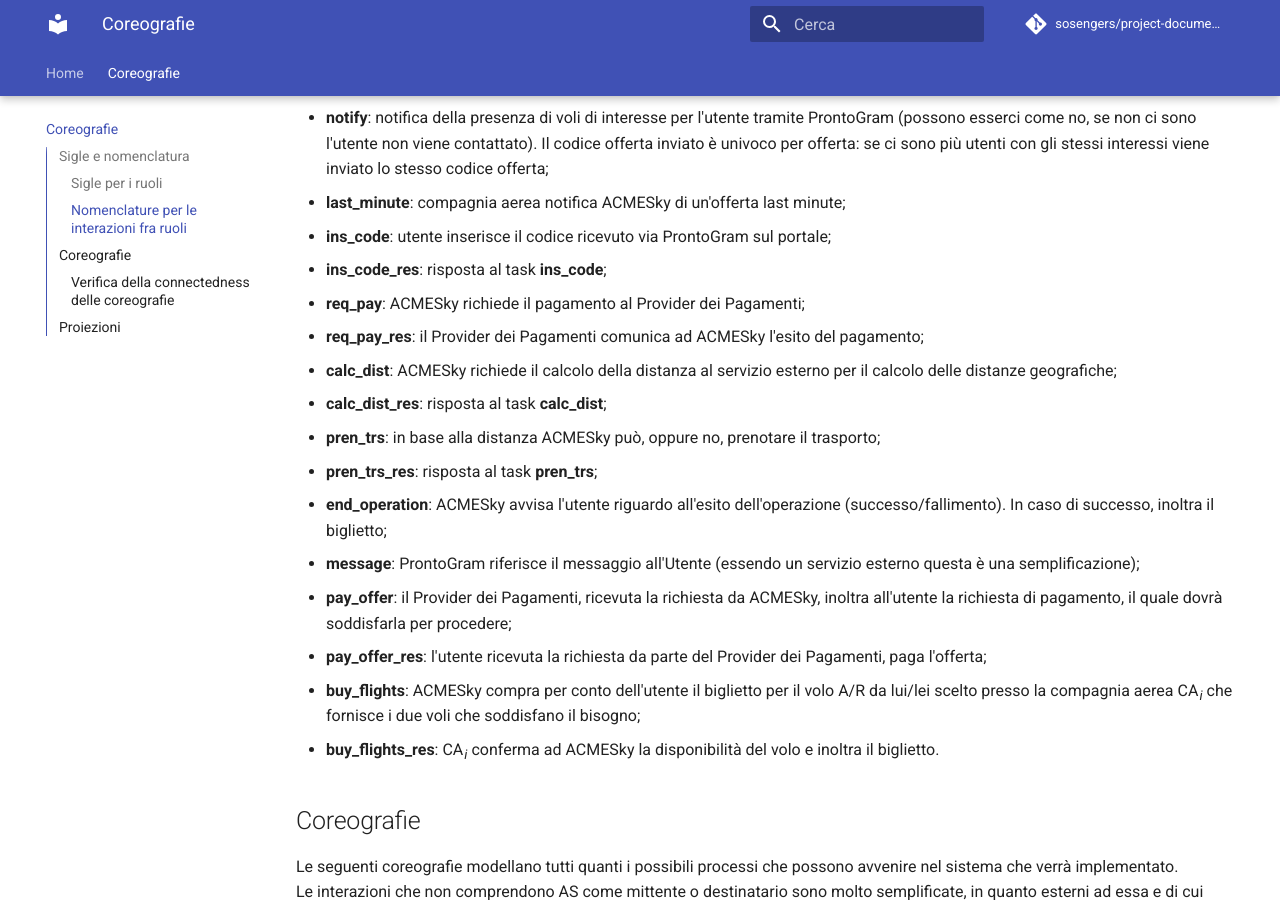
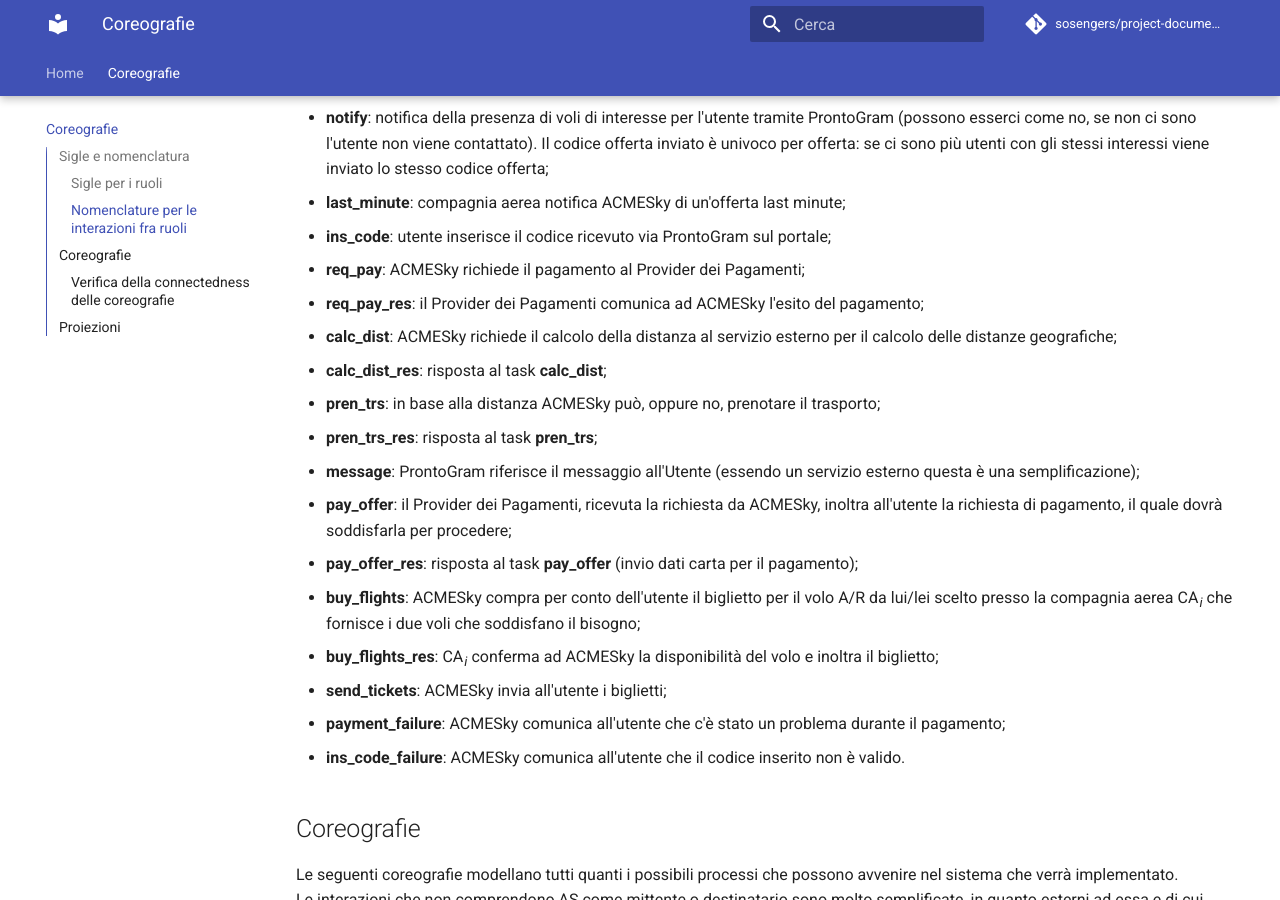
Before and after one commit to sosengers/project-documentation, an MkDocs documentation site: the page built from docs/choreographies.md, in a window 1280 px wide and 900 px high, scrolled down 659 px. Built offline with MkDocs 1.6.1 and Material for MkDocs 9.7.7, drawn with Linux system fonts in a browser that asks for light colours; comment, search, counter and statistics services are not loaded.

Commit message:
Aggiornate descrizioni task delle coreografie

```diff
--- a/docs/choreographies.md
+++ b/docs/choreographies.md
@@ -25,19 +25,20 @@
 - **notify**: notifica della presenza di voli di interesse per l'utente tramite ProntoGram (possono esserci come no, se non ci sono l'utente non viene contattato). Il codice offerta inviato è univoco per offerta: se ci sono più utenti con gli stessi interessi viene inviato lo stesso codice offerta;
 - **last_minute**: compagnia aerea notifica ACMESky di un'offerta last minute;
 - **ins_code**: utente inserisce il codice ricevuto via ProntoGram sul portale;
-- **ins_code_res**: risposta al task **ins_code**;
 - **req_pay**: ACMESky richiede il pagamento al Provider dei Pagamenti;
 - **req_pay_res**: il Provider dei Pagamenti comunica ad ACMESky l'esito del pagamento;
 - **calc_dist**: ACMESky richiede il calcolo della distanza al servizio esterno per il calcolo delle distanze geografiche;
 - **calc_dist_res**: risposta al task **calc_dist**;
 - **pren_trs**: in base alla distanza ACMESky può, oppure no, prenotare il trasporto;
 - **pren_trs_res**: risposta al task **pren_trs**;
-- **end_operation**: ACMESky avvisa l'utente riguardo all'esito dell'operazione (successo/fallimento). In caso di successo, inoltra il biglietto;
 - **message**: ProntoGram riferisce il messaggio all'Utente (essendo un servizio esterno questa è una semplificazione);
 - **pay_offer**: il Provider dei Pagamenti, ricevuta la richiesta da ACMESky, inoltra all'utente la richiesta di pagamento, il quale dovrà soddisfarla per procedere;
-- **pay_offer_res**: l'utente ricevuta la richiesta da parte del Provider dei Pagamenti, paga l'offerta;
+- **pay_offer_res**: risposta al task **pay_offer** (invio dati carta per il pagamento);
 - **buy_flights**: ACMESky compra per conto dell'utente il biglietto per il volo A/R da lui/lei scelto presso la compagnia aerea CA<sub>*i*</sub> che fornisce i due voli che soddisfano il bisogno;
-- **buy_flights_res**: CA<sub>*i*</sub> conferma ad ACMESky la disponibilità del volo e inoltra il biglietto.
+- **buy_flights_res**: CA<sub>*i*</sub> conferma ad ACMESky la disponibilità del volo e inoltra il biglietto;
+- **send_tickets**: ACMESky invia all'utente i biglietti;
+- **payment_failure**: ACMESky comunica all'utente che c'è stato un problema durante il pagamento;
+- **ins_code_failure**: ACMESky comunica all'utente che il codice inserito non è valido.
 
 ## Coreografie
 Le seguenti coreografie modellano tutti quanti i possibili processi che possono avvenire nel sistema che verrà implementato.
```
